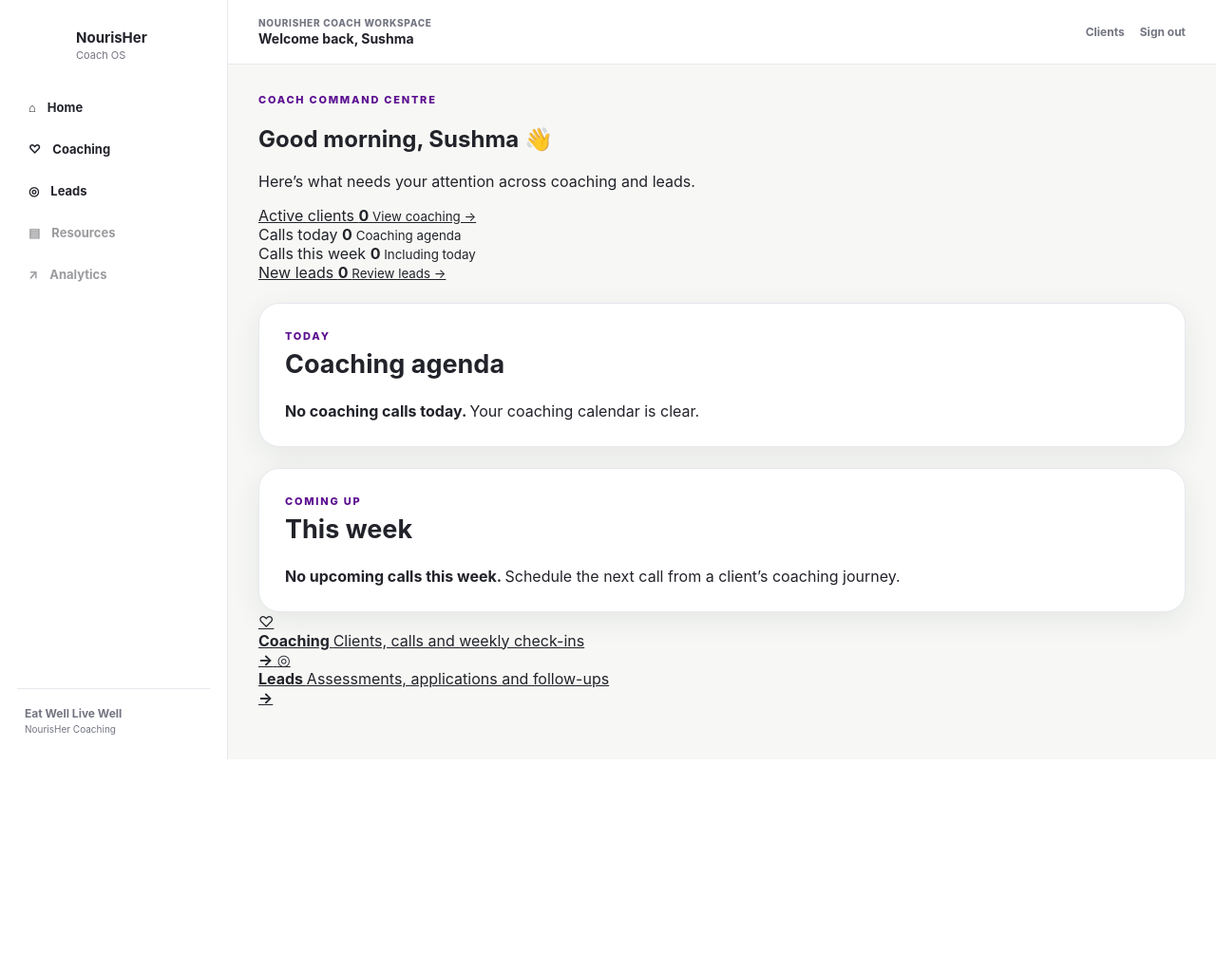
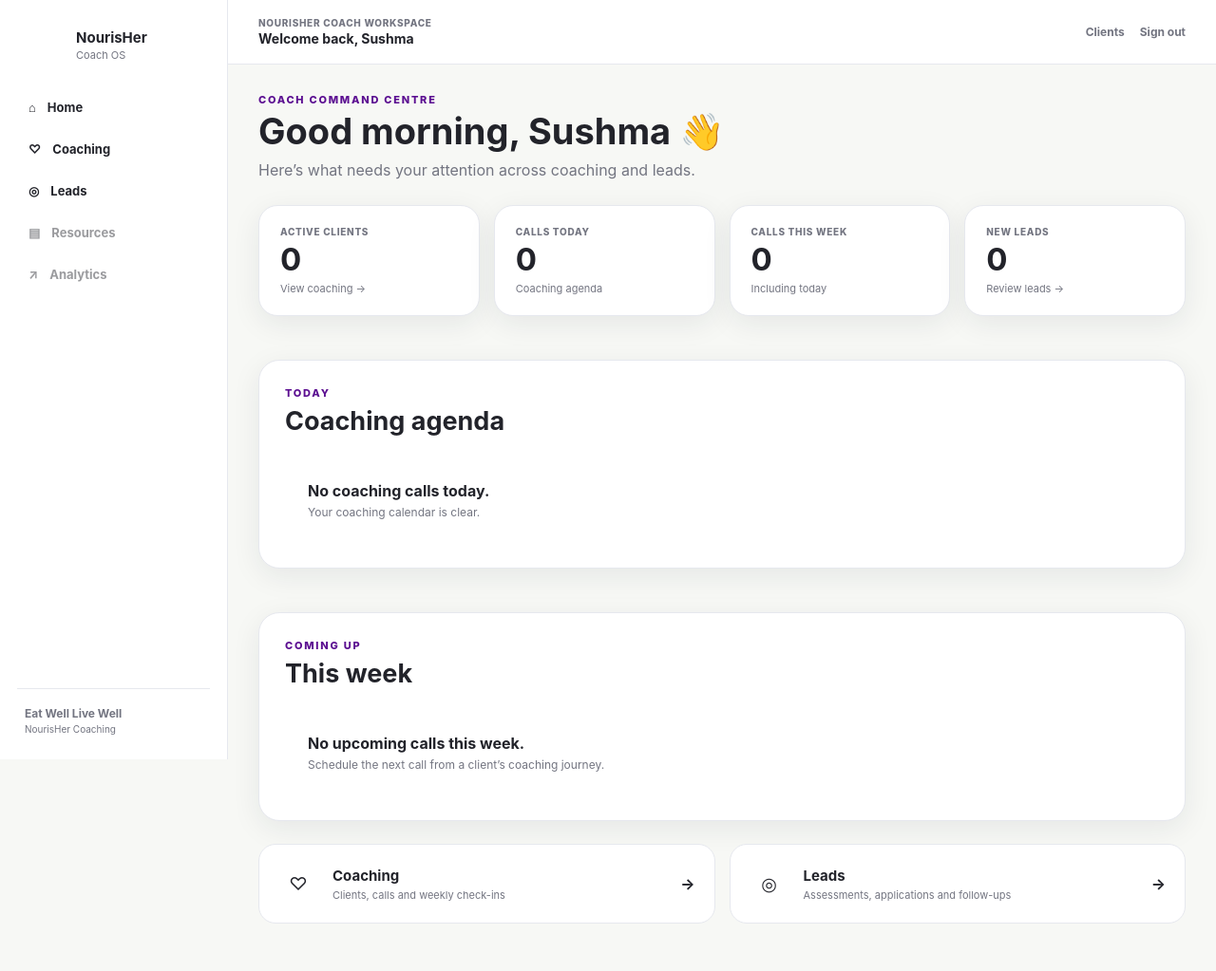
Before and after one commit to ramsparames/eatwelllivewell, a FastAPI app: page /dashboard in a window 1280 px wide. Shown: the whole page at 95% size. Before the commit the page ends 800 px from the top, so only its background shows below. Run offline with FastAPI, Linux system fonts and the light colour scheme; the visitor is signed in with stand-in values (Sample User, id 1); parts of the project's set-up code (start-up, migrations or seed data) failed here and were passed over.

Commit message:
Update dashboard.css

```diff
--- a/static/dashboard.css
+++ b/static/dashboard.css
@@ -2641,3 +2641,282 @@ a {
         padding: 22px 18px 40px;
     }
 }
+/* =====================================================
+   NOURISHER COACH OS HOME
+   ===================================================== */
+
+.coach-home {
+    display: grid;
+    gap: 24px;
+}
+
+.coach-home-hero {
+    display: flex;
+    justify-content: space-between;
+    align-items: flex-end;
+    gap: 24px;
+}
+
+.coach-home-hero h1 {
+    margin: 5px 0 7px;
+    font-size: 38px;
+    line-height: 1.1;
+}
+
+.coach-home-hero > div > p:last-child {
+    max-width: 620px;
+    margin: 0;
+    color: var(--muted);
+    line-height: 1.6;
+}
+
+.coach-home-stats {
+    display: grid;
+    grid-template-columns:
+        repeat(4, minmax(0, 1fr));
+    gap: 15px;
+}
+
+.coach-home-stat {
+    display: grid;
+    gap: 7px;
+
+    padding: 21px 22px;
+
+    border: 1px solid var(--border);
+    border-radius: 20px;
+
+    color: inherit;
+    background: #fff;
+
+    text-decoration: none;
+
+    box-shadow: var(--shadow);
+}
+
+.coach-home-stat span {
+    color: var(--muted);
+
+    font-size: 10px;
+    font-weight: 800;
+
+    letter-spacing: 0.07em;
+    text-transform: uppercase;
+}
+
+.coach-home-stat strong {
+    color: var(--text);
+
+    font-size: 33px;
+    line-height: 1;
+}
+
+.coach-home-stat small {
+    color: var(--muted);
+    font-size: 11px;
+}
+
+a.coach-home-stat:hover {
+    transform: translateY(-2px);
+}
+
+.home-agenda-list,
+.home-week-list {
+    display: grid;
+    gap: 9px;
+}
+
+.home-agenda-row {
+    display: grid;
+
+    grid-template-columns:
+        105px
+        minmax(0, 1fr)
+        auto;
+
+    align-items: center;
+    gap: 18px;
+
+    padding: 16px 18px;
+
+    border: 1px solid var(--border);
+    border-radius: 15px;
+
+    color: inherit;
+    text-decoration: none;
+}
+
+.home-agenda-row:hover,
+.home-week-row:hover {
+    background: var(--sage-tint);
+}
+
+.home-agenda-time {
+    color: var(--green-700);
+
+    font-size: 14px;
+    font-weight: 800;
+}
+
+.home-agenda-person {
+    display: grid;
+    gap: 3px;
+}
+
+.home-agenda-person span {
+    color: var(--muted);
+    font-size: 12px;
+}
+
+.home-agenda-open {
+    color: var(--purple);
+
+    font-size: 11px;
+    font-weight: 800;
+}
+
+.home-week-row {
+    display: flex;
+    align-items: center;
+    justify-content: space-between;
+
+    gap: 24px;
+
+    padding: 15px 18px;
+
+    border: 1px solid var(--border);
+    border-radius: 15px;
+
+    color: inherit;
+    text-decoration: none;
+}
+
+.home-week-row > div {
+    display: grid;
+    gap: 3px;
+}
+
+.home-week-row > div:last-child {
+    text-align: right;
+}
+
+.home-week-row span {
+    color: var(--muted);
+    font-size: 11px;
+}
+
+.home-week-row strong {
+    font-size: 13px;
+}
+
+.coach-home-empty {
+    display: grid;
+    gap: 5px;
+
+    padding: 24px;
+
+    border-radius: 16px;
+
+    background: var(--sage-tint);
+}
+
+.coach-home-empty span {
+    color: var(--muted);
+    font-size: 12px;
+}
+
+.coach-home-quick-grid {
+    display: grid;
+    grid-template-columns:
+        repeat(2, minmax(0, 1fr));
+    gap: 15px;
+}
+
+.coach-home-quick-card {
+    display: grid;
+
+    grid-template-columns:
+        auto
+        minmax(0, 1fr)
+        auto;
+
+    align-items: center;
+    gap: 15px;
+
+    padding: 20px;
+
+    border: 1px solid var(--border);
+    border-radius: 18px;
+
+    color: inherit;
+    background: #fff;
+
+    text-decoration: none;
+}
+
+.coach-home-quick-card:hover {
+    box-shadow: var(--shadow);
+}
+
+.coach-home-quick-icon {
+    width: 42px;
+    height: 42px;
+
+    display: grid;
+    place-items: center;
+
+    border-radius: 13px;
+
+    color: var(--green-700);
+    background: var(--green-50);
+
+    font-size: 19px;
+}
+
+.coach-home-quick-card > div {
+    display: grid;
+    gap: 4px;
+}
+
+.coach-home-quick-card > div strong {
+    font-size: 15px;
+}
+
+.coach-home-quick-card > div span {
+    color: var(--muted);
+    font-size: 11px;
+}
+
+.coach-home-quick-card b {
+    color: var(--purple);
+}
+
+@media (max-width: 1050px) {
+
+    .coach-home-stats {
+        grid-template-columns:
+            repeat(2, minmax(0, 1fr));
+    }
+}
+
+@media (max-width: 650px) {
+
+    .coach-home-hero h1 {
+        font-size: 30px;
+    }
+
+    .coach-home-stats,
+    .coach-home-quick-grid {
+        grid-template-columns: 1fr;
+    }
+
+    .home-agenda-row {
+        grid-template-columns:
+            80px
+            minmax(0, 1fr);
+    }
+
+    .home-agenda-open {
+        display: none;
+    }
+}
```
